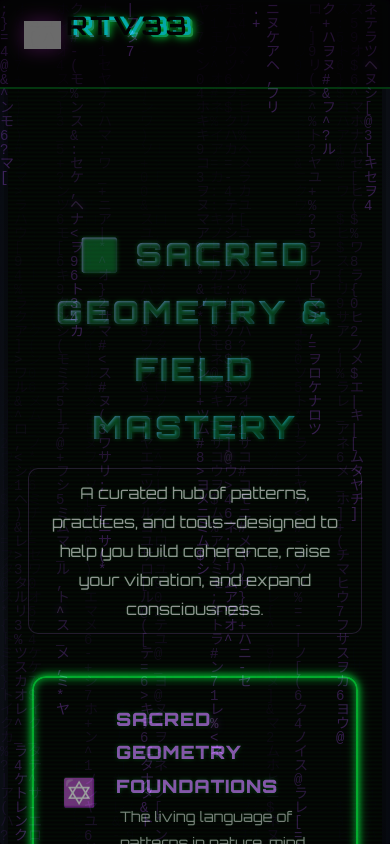
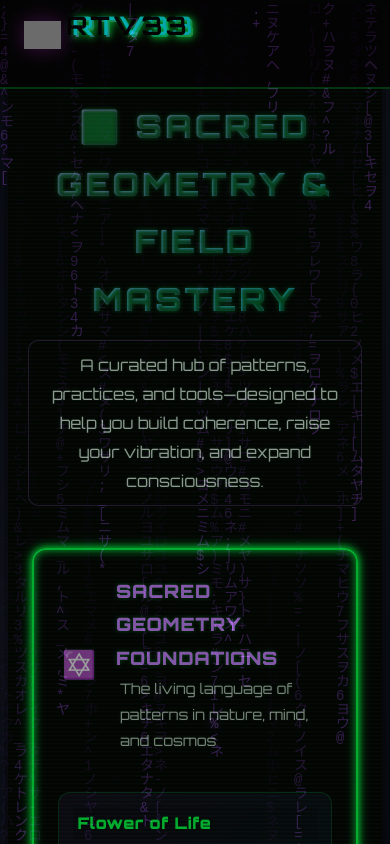
Before and after one commit to youhave3eyes/Rais3th3vibration, a React (Vite) app: page /sacred-geometry in a window 390 px wide. Shown: the top 844 px of the page. Built offline with nearby package versions, Linux system fonts and the light colour scheme; grey boxes are pictures that could not be loaded.

Commit message:
Polish Sacred Geometry header mobile spacing

```diff
--- a/src/pages/SacredGeometry.jsx
+++ b/src/pages/SacredGeometry.jsx
@@ -184,7 +184,7 @@ const SacredGeometry = () => {
     >
       <MatrixRain color="#9D4EDD" glowColor="#C77DFF" />
 
-      <header style={{ paddingTop: '110px', paddingBottom: '2.5rem' }}>
+      <header className="sacred-geo-header" style={{ paddingTop: '110px', paddingBottom: '2.5rem' }}>
         <style>{`
           @media (max-width: 480px) {
             .sacred-geo-header {
@@ -192,7 +192,6 @@ const SacredGeometry = () => {
             }
           }
         `}</style>
-        <div className="sacred-geo-header" style={{ paddingTop: 0 }} />
         <div className="container" style={{ textAlign: 'center' }}>
           <motion.h1
             initial={{ y: 20, opacity: 0 }}
```
